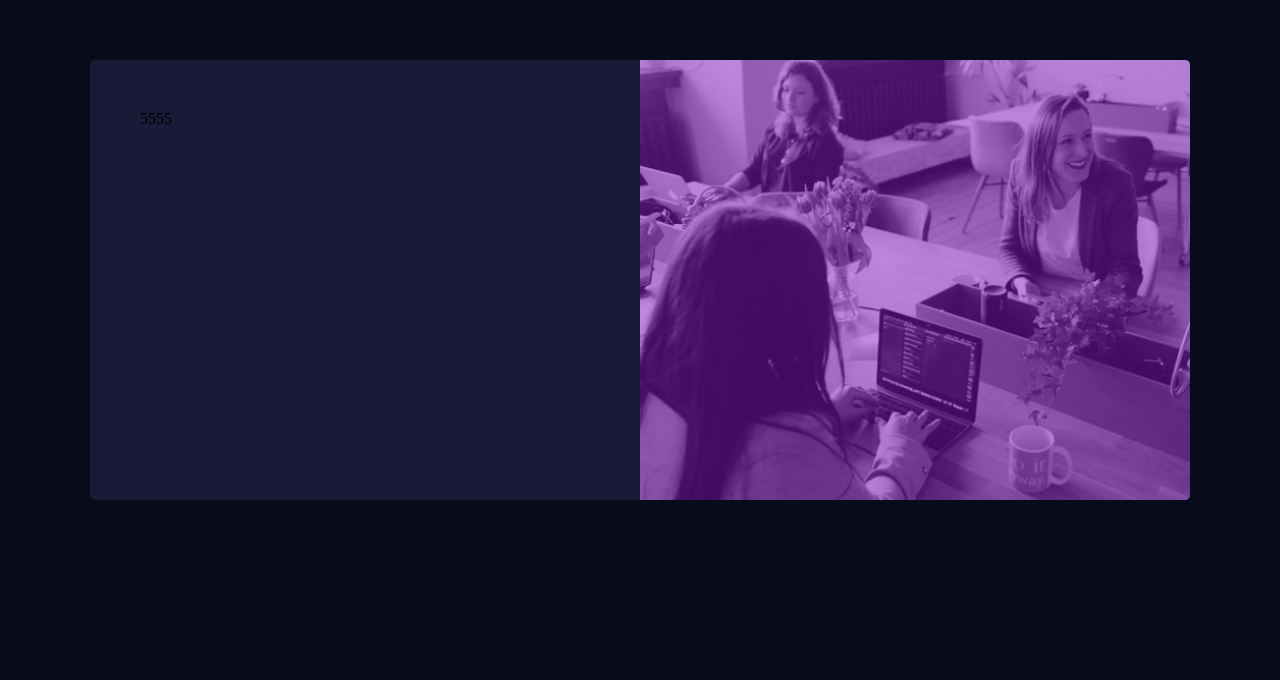
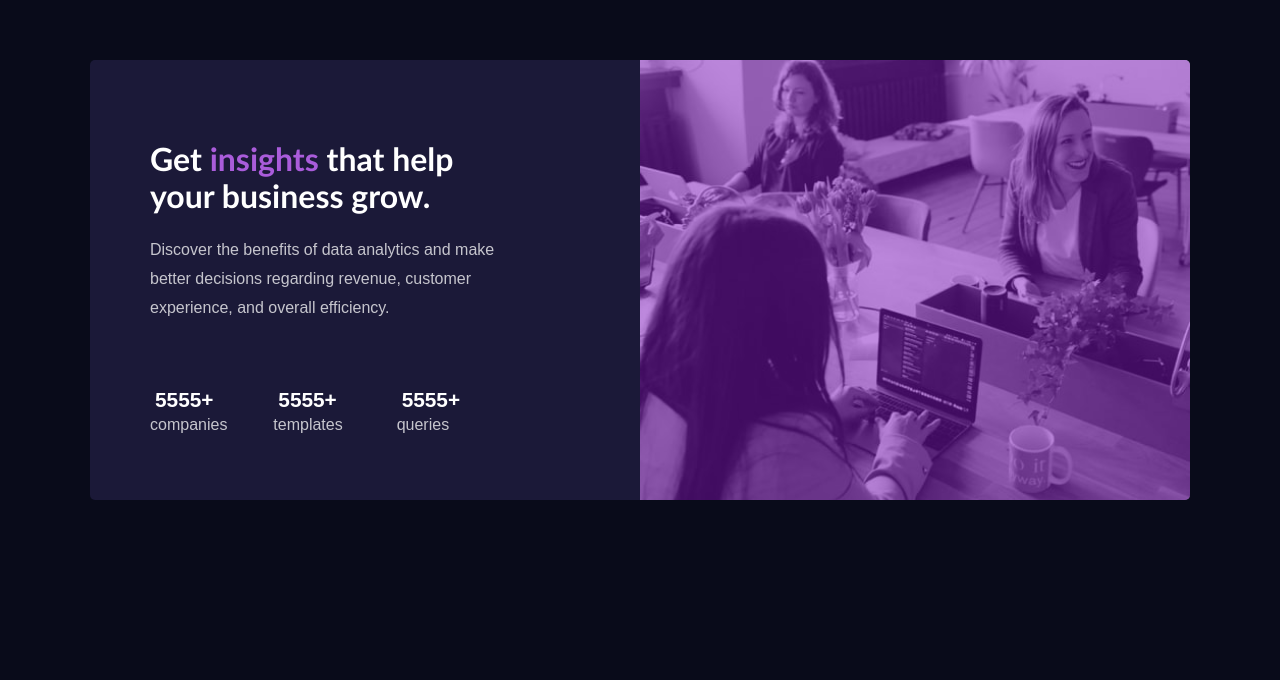
Before and after one commit to AlexEG/3-column-preview-card-component, a plain HTML site: page index.html in a window 1280 px wide. Shown: the part 120-800 px from the top of the page. Drawn offline with Linux system fonts and the light colour scheme.

Commit message:
update [ 6 ]

```diff
--- a/index.html
+++ b/index.html
@@ -18,7 +18,18 @@
   <body>
     <main>
       <div class="card__contaner">
-        <div class="content">5555</div>
+        <div class="content">
+          <h1>Get <span>insights</span> that help your business grow.</h1>
+          <p>
+            Discover the benefits of data analytics and make better decisions
+            regarding revenue, customer experience, and overall efficiency.
+          </p>
+          <div class="stats">
+            <p>companies</p>
+            <p>templates</p>
+            <p>queries</p>
+          </div>
+        </div>
         <!-- todo content END -->
 
         <div class="header"></div>
@@ -28,14 +39,6 @@
       </div>
     </main>
 
-    <!-- <h1>Get <span>insights</span> that help your business grow.</h1>
-      <p>
-        Discover the benefits of data analytics and make better decisions
-        regarding revenue, customer experience, and overall efficiency.
-      </p>
-        <p>companies</p>
-        <p>templates</p>
-        <p>queries</p> -->
     <!-- !============  FOOTER [START here] ============*-->
     <footer>
       <div class="line"></div>
--- a/scss/project/_card.scss
+++ b/scss/project/_card.scss
@@ -20,13 +20,56 @@ main .card__contaner {
       left: 0;
       width: 100%;
       height: 100%;
-      background-color: var(--accent);
+      background-color: var(--mask);
     }
     // todo .header END
   }
 
   .content {
-    padding: 50px;
+    padding: 60px 120px 60px 60px;
+    position: relative;
+
+    h1 {
+      font-weight: 600;
+      color: var(--white);
+      font-family: "Gill Sans", "Gill Sans MT", Calibri, "Trebuchet MS",
+        sans-serif;
+      text-align: left;
+
+      span {
+        color: var(--accent);
+      }
+    }
+
+    p {
+      color: var(--main-p);
+      font-family: Arial, Helvetica, sans-serif;
+      line-height: 1.8;
+    }
+
+    .stats {
+      // outline: solid 2px red; /////
+      display: grid;
+      grid-template-columns: 1fr 1fr 1fr;
+      justify-content: space-between;
+      position: absolute;
+      bottom: 60px;
+      width: calc(100% - 180px);
+
+      p {
+        position: relative;
+
+        &::before {
+          content: "5555+";
+          color: #fff;
+          font-size: 1.3rem;
+          font-weight: 600;
+          position: absolute;
+          top: -30px;
+          padding-left: 5px;
+        }
+      }
+    }
     // todo .content END
   }
   // todo .card__contaner END
--- a/scss/project/_colors.scss
+++ b/scss/project/_colors.scss
@@ -1,8 +1,9 @@
 :root {
   --body-bg: hsl(233, 47%, 7%);
   --card-bg: hsl(244, 38%, 16%);
-  --accent: hsla(277, 80%, 42%, 0.493);
-  --White: hsl(0, 0%, 100%);
+  --mask: hsla(277, 80%, 42%, 0.493);
+  --accent: hsl(277, 64%, 61%);
+  --white: hsl(0, 0%, 100%);
   --headings: hsla(0, 0%, 100%, 0.6);
   --main-p: hsla(0, 0%, 100%, 0.75);
 }
```
Also changed, not shown: dist/main.css, 1 other file.
